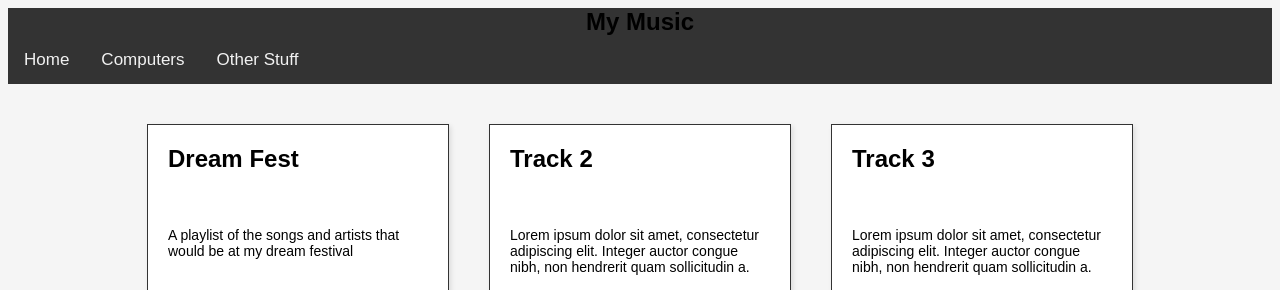
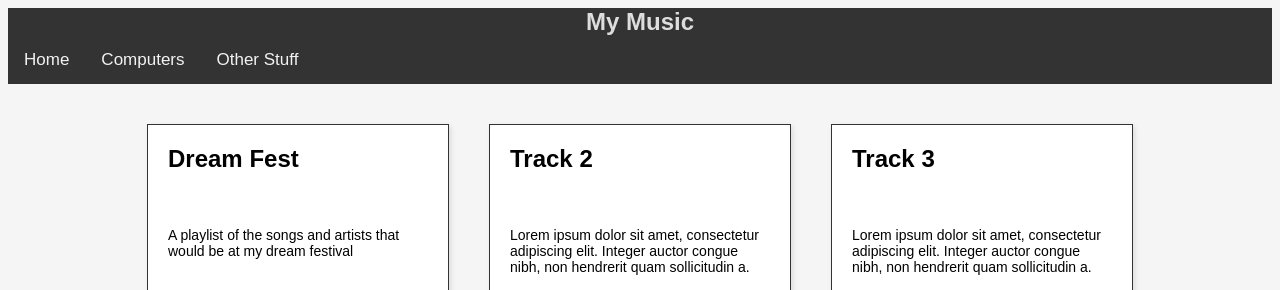
Before and after one commit to joshua-cotugno/jxctno.com, a PHP site: page /music.html in a window 1280 px wide. Shown: the top 290 px of the page. Run offline with PHP 8.4, Linux system fonts and the light colour scheme; some libraries are stand-ins or nearby versions.

Commit message:
edited colors for title on music & index

```diff
--- a/index.html
+++ b/index.html
@@ -14,7 +14,7 @@
 
 <body>
     <header>
-        <h1>Joshua Cotugno</h1>
+        <h1 class="title">Joshua Cotugno</h1>
         <h3>My WebSite</h3>
     </header>
     <div class="container">
--- a/music.html
+++ b/music.html
@@ -13,7 +13,7 @@
 <body>
     <div class="navbar">
         <nav>
-            <h1>My Music</h1>
+            <h1 class=" title">My Music</h1>
             <ul class="navbar-items">
                 <li><a href="index.html">Home</a></li>
                 <li><a href="computers.html">Computers</a></li>
--- a/resources/site-resources/global-styles.css
+++ b/resources/site-resources/global-styles.css
@@ -8,6 +8,10 @@ header {
   background-color: #333;
   color: white;
   padding: 20px;
+}
+
+.title {
+	color: #ddd;
 }
 
 h1 {
@@ -83,6 +87,6 @@ h1 {
 
 /* Add a color to the active/current link */
 .navbar a.active {
-  background-color: #04AA6D;
+  background-color: #04aa6d;
   color: white;
 }
```
